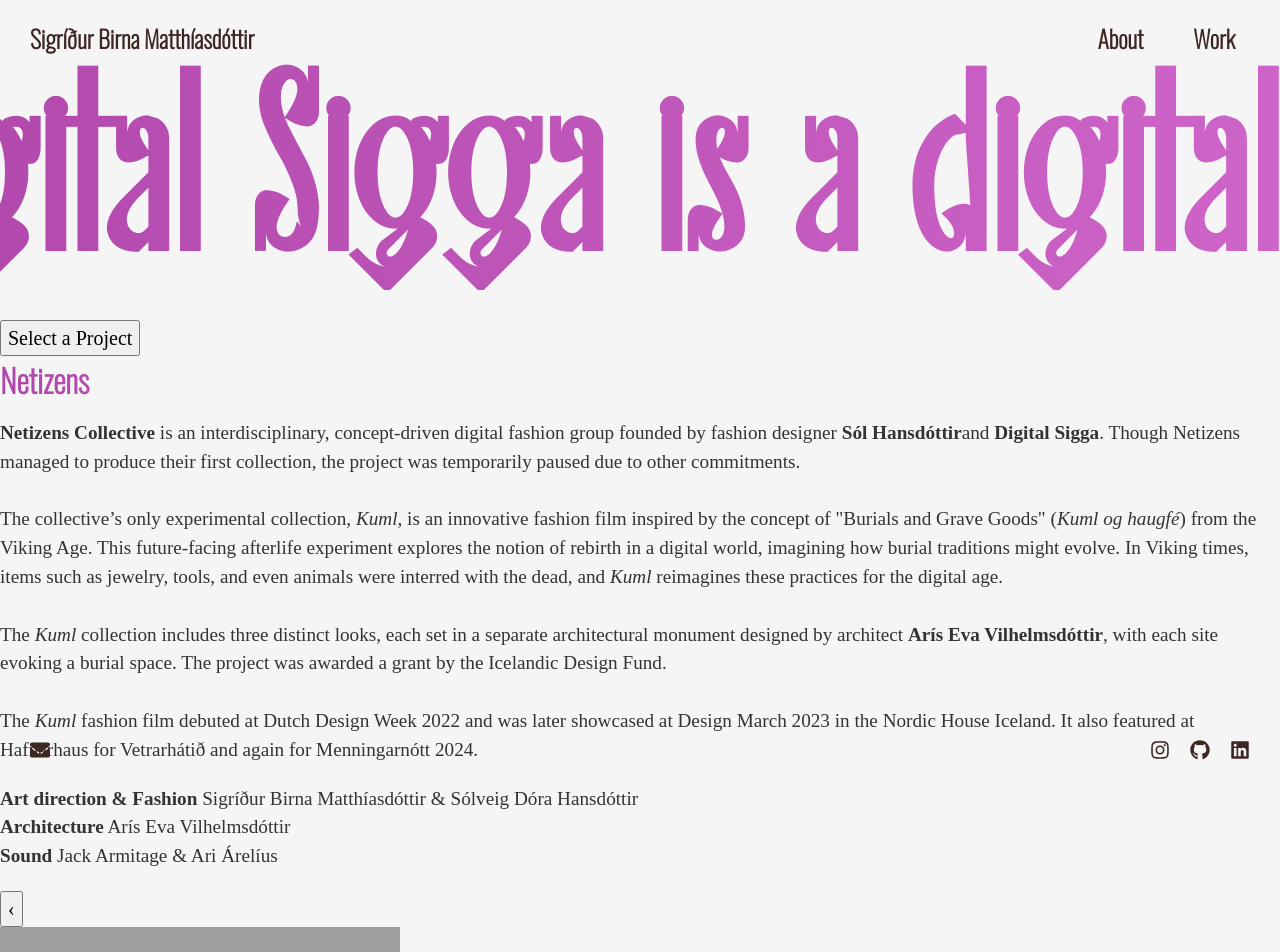
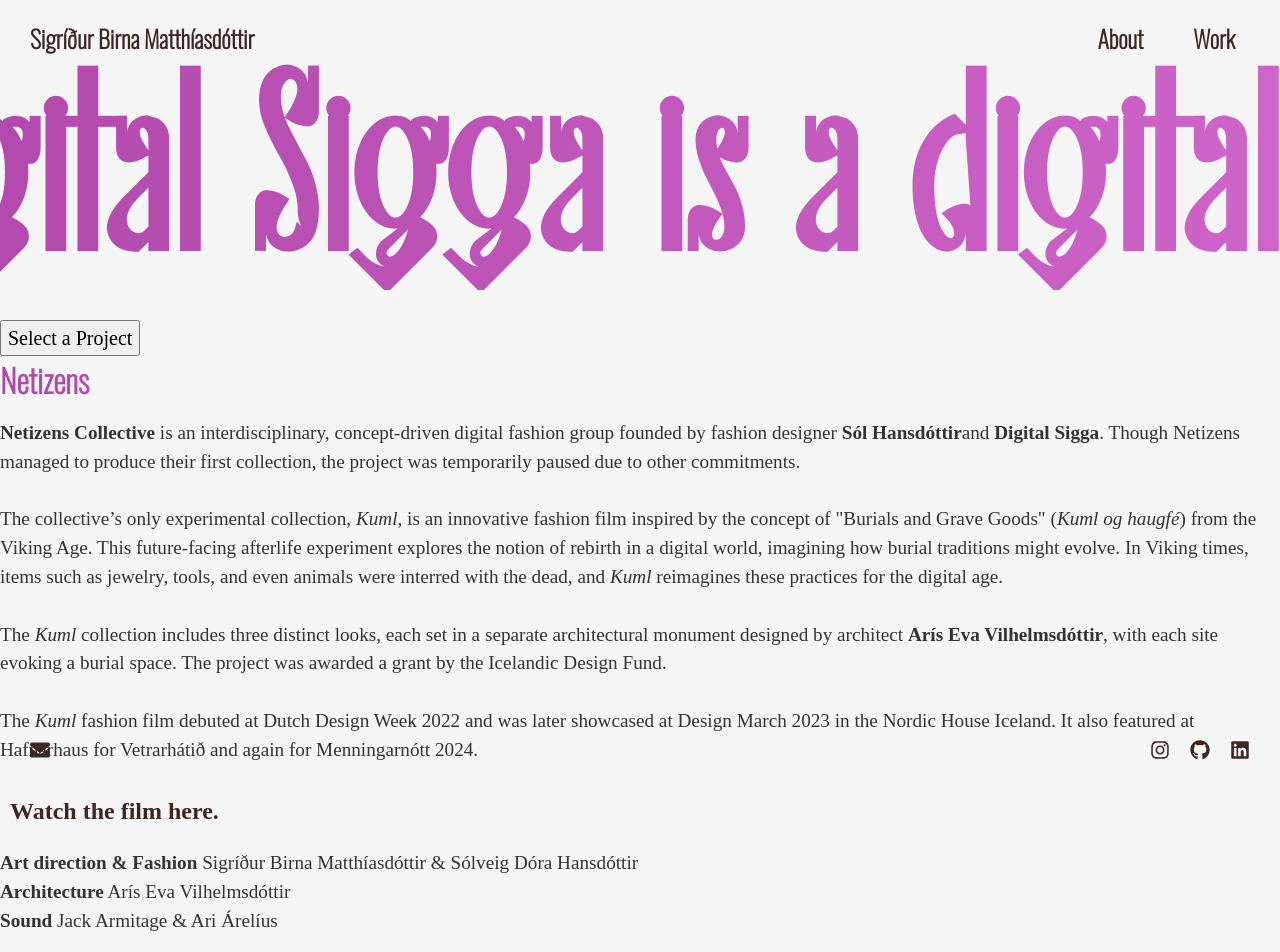
Before and after one commit to digitalsigga/digitalsiggaxyz, a React (Vite) app: page /work/pastwork in a window 1280 px wide. Shown: the top 952 px of the page. Built offline with nearby package versions, Linux system fonts and the light colour scheme; grey boxes are pictures that could not be loaded; a web font is replaced by a local one.

Commit message:
fix : linkur með

```diff
--- a/src/pages/work/pastwork.tsx
+++ b/src/pages/work/pastwork.tsx
@@ -59,6 +59,15 @@
         later showcased at Design March 2023 in the Nordic House Iceland. It
         also featured at Hafnarhaus for Vetrarhátið and again for Menningarnótt
         2024.
+        <br />
+        <br />
+        <a
+          href="https://www.youtube.com/watch?v=Pv49iZMVhDA"
+          target="_blank"
+          rel="noopener noreferrer"
+        >
+          Watch the film here.
+        </a>
       </span>
     ),
     credits: (
```
